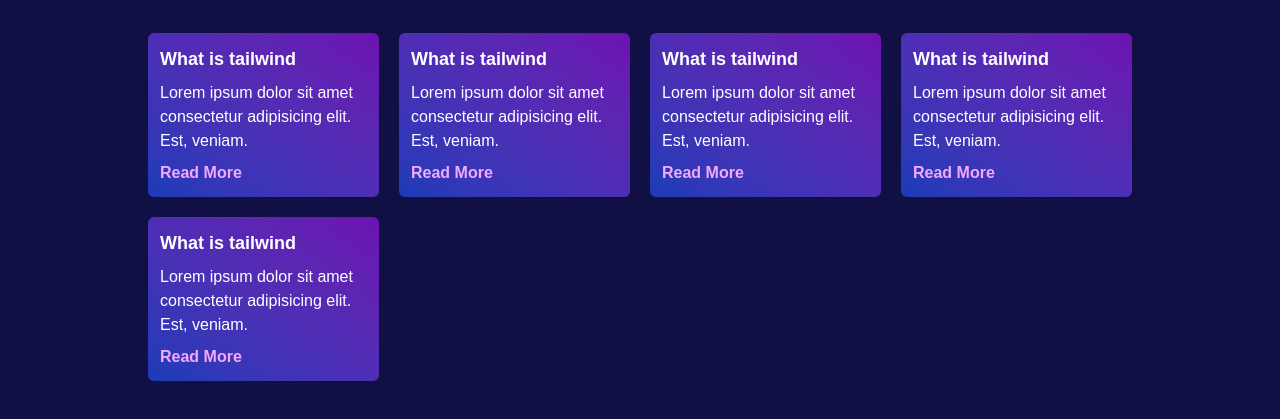
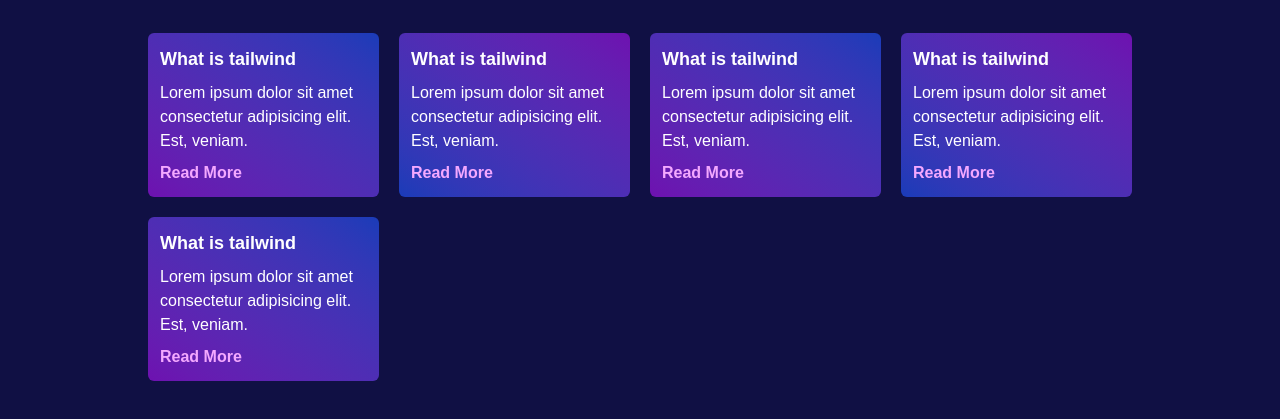
Before and after one commit to jamcardinality/tailwind-css-beginners, a website built with Vite: page index.html in a window 1280 px wide. Shown: the part 519-938 px from the top of the page. Built offline with nearby package versions, Linux system fonts and the light colour scheme.

Commit message:
Nth-Child Selectors

```diff
--- a/index.html
+++ b/index.html
@@ -38,31 +38,31 @@
 
       <h2 class="text-3xl font-bold text-center col-span-full mb-4">Resources</h2>
 
-      <div class="bg-blue-800 bg-linear-to-bl from-purple-800 to-blue-800 space-y-2 p-3 rounded-md">
+      <div class="bg-blue-800 bg-linear-to-bl even:bg-linear-to-tr from-purple-800 to-blue-800 space-y-2 p-3 rounded-md">
         <h3 class="text-lg font-bold">What is tailwind</h3>
         <P>Lorem ipsum dolor sit amet consectetur adipisicing elit. Est, veniam.</P>
         <a href="" class="font-bold text-fuchsia-300 hover:text-white transition-colors">Read More</a>
       </div>
 
-      <div class="bg-blue-800 bg-linear-to-bl from-purple-800 to-blue-800 space-y-2 p-3 rounded-md">
+      <div class="bg-blue-800 bg-linear-to-bl even:bg-linear-to-tr from-purple-800 to-blue-800 space-y-2 p-3 rounded-md">
         <h3 class="text-lg font-bold">What is tailwind</h3>
         <P>Lorem ipsum dolor sit amet consectetur adipisicing elit. Est, veniam.</P>
         <a href="" class="font-bold text-fuchsia-300 hover:text-white transition-colors">Read More</a>
       </div>
 
-      <div class="bg-blue-800 bg-linear-to-bl from-purple-800 to-blue-800 space-y-2 p-3 rounded-md">
+      <div class="bg-blue-800 bg-linear-to-bl even:bg-linear-to-tr from-purple-800 to-blue-800 space-y-2 p-3 rounded-md">
         <h3 class="text-lg font-bold">What is tailwind</h3>
         <P>Lorem ipsum dolor sit amet consectetur adipisicing elit. Est, veniam.</P>
         <a href="" class="font-bold text-fuchsia-300 hover:text-white transition-colors">Read More</a>
       </div>
 
-      <div class="bg-blue-800 bg-linear-to-bl from-purple-800 to-blue-800 space-y-2 p-3 rounded-md">
+      <div class="bg-blue-800 bg-linear-to-bl even:bg-linear-to-tr from-purple-800 to-blue-800 space-y-2 p-3 rounded-md">
         <h3 class="text-lg font-bold">What is tailwind</h3>
         <P>Lorem ipsum dolor sit amet consectetur adipisicing elit. Est, veniam.</P>
         <a href="" class="font-bold text-fuchsia-300 hover:text-white transition-colors">Read More</a>
       </div>
 
-      <div class="bg-blue-800 bg-linear-to-bl from-purple-800 to-blue-800 space-y-2 p-3 rounded-md">
+      <div class="bg-blue-800 bg-linear-to-bl even:bg-linear-to-tr from-purple-800 to-blue-800 space-y-2 p-3 rounded-md">
         <h3 class="text-lg font-bold">What is tailwind</h3>
         <P>Lorem ipsum dolor sit amet consectetur adipisicing elit. Est, veniam.</P>
         <a href="" class="font-bold text-fuchsia-300 hover:text-white transition-colors">Read More</a>
```
